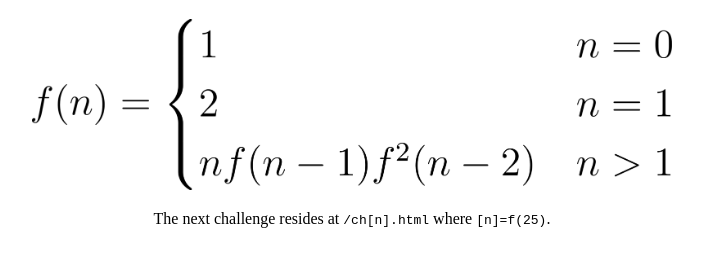
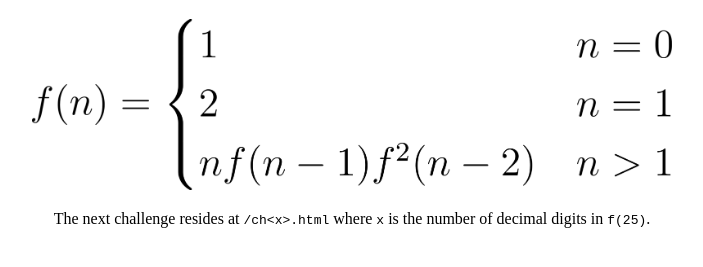
Before and after one commit to Lord-of-the-Galaxy/pre-pravega-challenges, a plain HTML site: page challenges/one.html in a window 1280 px wide. Shown: the part 61-328 px from the top of the page, without its empty margins (288-991 px from the left). Drawn offline with Linux system fonts and the light colour scheme.

Commit message:
minor fix

```diff
--- a/challenges/one.html
+++ b/challenges/one.html
@@ -8,7 +8,7 @@
 	<center>
 		<h1>Challenge 1</h1>
 		<img src="../static/c1_math.gif" width="640px" /><br>
-		<p>The next challenge resides at <code>/ch[n].html</code> where <code>[n]=f(25)</code>.</p>
+		<p>The next challenge resides at <code>/ch&lt;x&gt;.html</code> where <code>x</code> is the number of decimal digits in <code>f(25)</code>.</p>
 	</center>
 	</body>
 </html>
```
